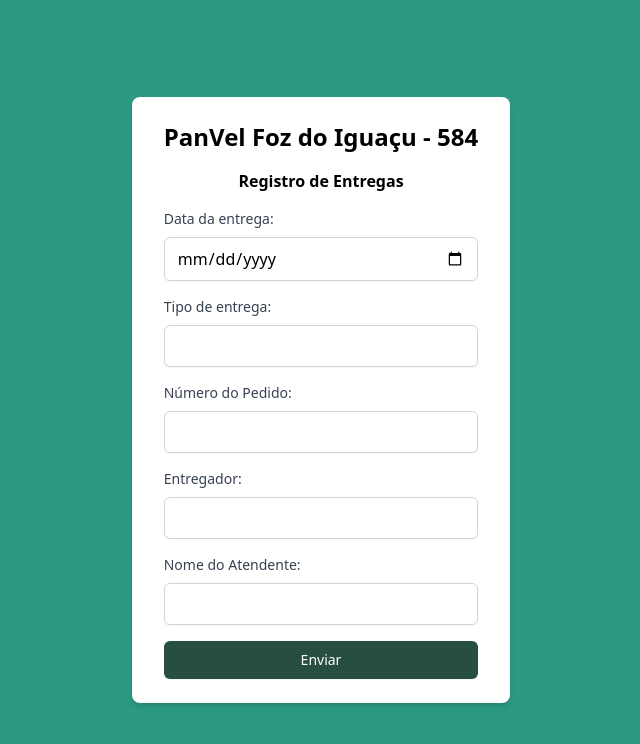
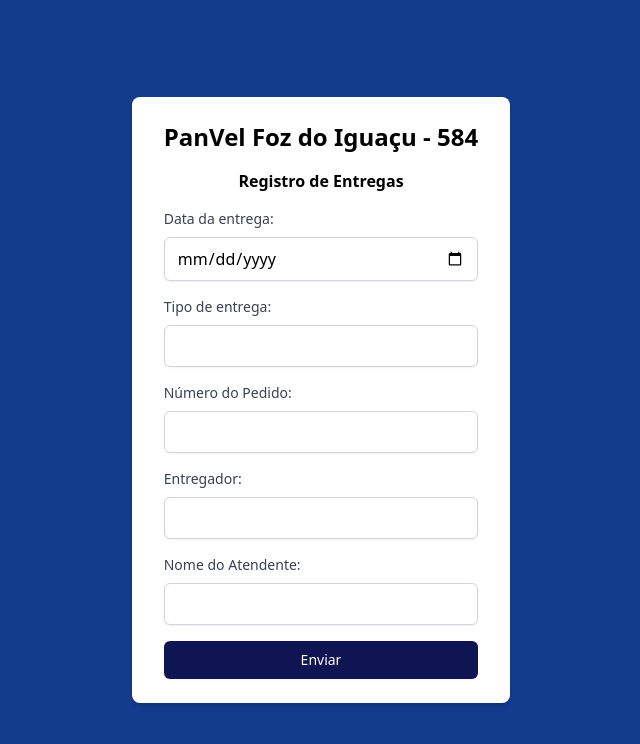
Before and after one commit to marislaradev/app-oak, a React (Vite) app: page / in a window 1280 px wide. Shown: the top 744 px of the page, without its empty margins (319-959 px from the left). Built offline with nearby package versions, Linux system fonts and the light colour scheme.

Commit message:
style: update color palette in tailwind config

```diff
--- a/tailwind.config.js
+++ b/tailwind.config.js
@@ -7,9 +7,9 @@
   theme: {
     extend: {
       colors: {
-        greenOak: '#2D9983',
-        greenBtn: '#264f42',
-        greenLetter: '47aa4d'
+        greenOak: '#143C8D',
+        greenBtn: '#0F1453',
+        greenLetter: '#F66816'
       }
     },
   },
```
